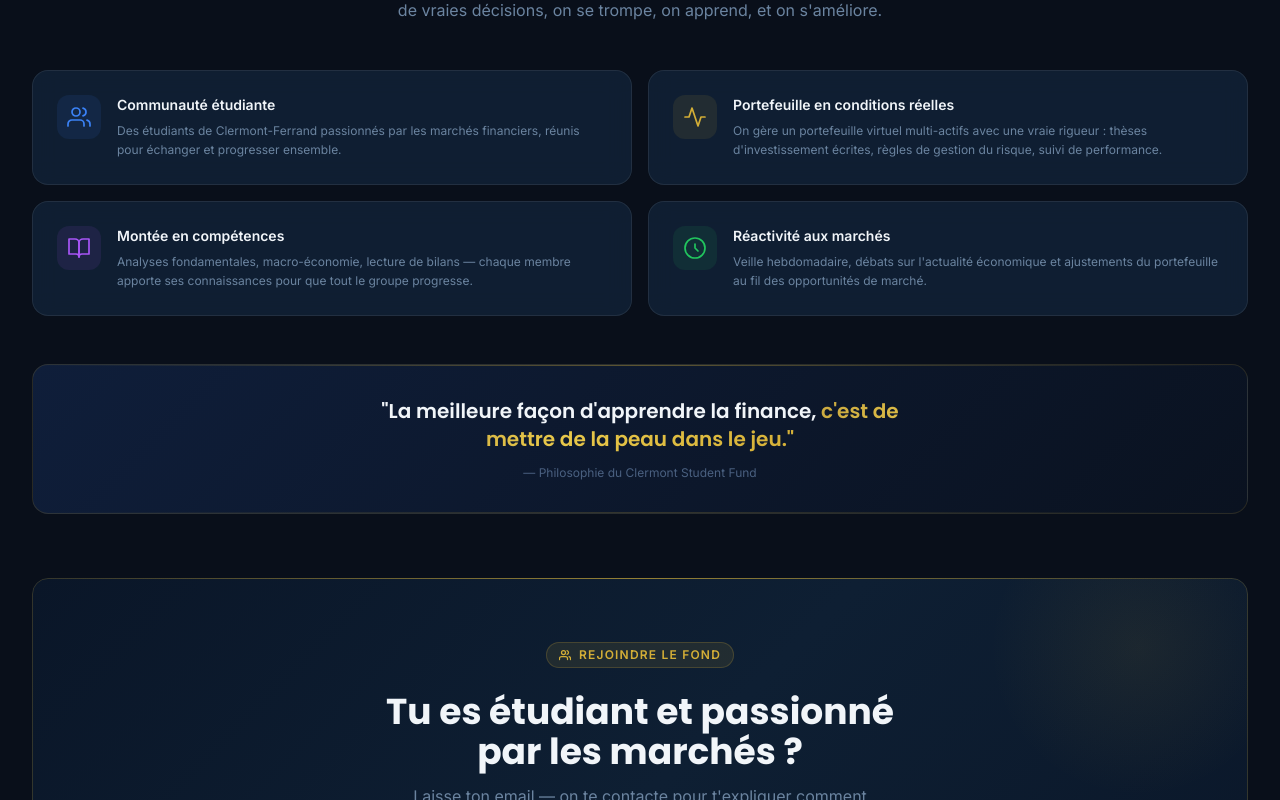
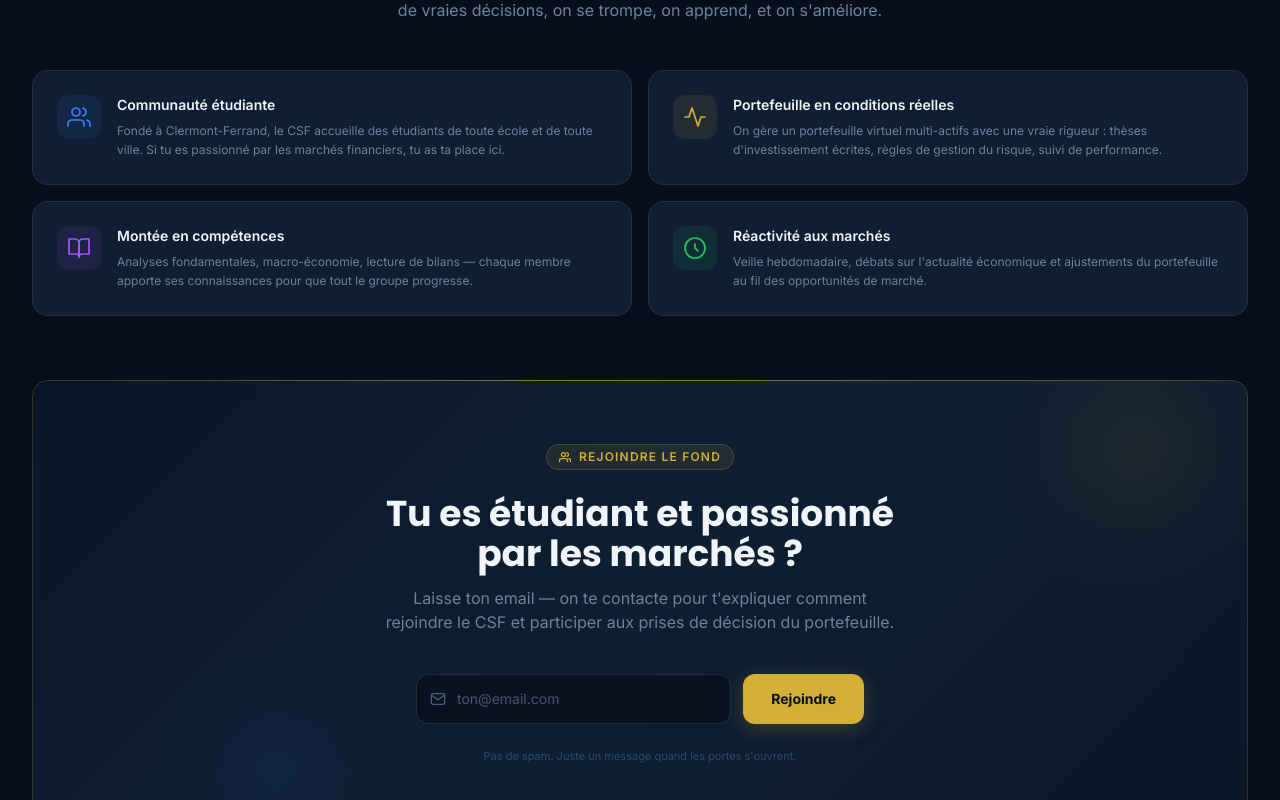
Before and after one commit to perriereti-sys/clermont-student-fund, a Next.js app in the folder clermont-student-fund/: page / in a window 1280 px wide. Shown: the part 1700-2500 px from the top of the page. Built offline with nearby package versions, Linux system fonts and the light colour scheme; no server answers.

Commit message:
fix: communauté ouverte à tous les étudiants, suppression citation

```diff
--- a/clermont-student-fund/components/AboutSection.tsx
+++ b/clermont-student-fund/components/AboutSection.tsx
@@ -10,7 +10,7 @@ const features = [
     ),
     color: '#3b82f6',
     title: 'Communauté étudiante',
-    desc: 'Des étudiants de Clermont-Ferrand passionnés par les marchés financiers, réunis pour échanger et progresser ensemble.',
+    desc: 'Fondé à Clermont-Ferrand, le CSF accueille des étudiants de toute école et de toute ville. Si tu es passionné par les marchés financiers, tu as ta place ici.',
   },
   {
     icon: (
@@ -84,19 +84,6 @@ export default function AboutSection() {
         ))}
       </div>
 
-      {/* Quote / manifesto */}
-      <div
-        className="relative rounded-2xl px-8 py-8 text-center overflow-hidden"
-        style={{ background: 'linear-gradient(135deg, #0f1e3a 0%, #0a1220 100%)', border: '1px solid rgba(212,175,55,0.15)' }}
-      >
-        <div className="absolute top-0 inset-x-0 h-px bg-gradient-to-r from-transparent via-gold/40 to-transparent" />
-        <div className="absolute bottom-0 inset-x-0 h-px bg-gradient-to-r from-transparent via-gold/20 to-transparent" />
-        <p className="text-lg sm:text-xl font-display font-semibold text-slate-100 leading-relaxed max-w-xl mx-auto">
-          "La meilleure façon d'apprendre la finance,{' '}
-          <span className="text-gold-gradient">c'est de mettre de la peau dans le jeu."</span>
-        </p>
-        <p className="text-xs mt-3" style={{ color: '#4A6080' }}>— Philosophie du Clermont Student Fund</p>
-      </div>
     </section>
   );
 }
```
